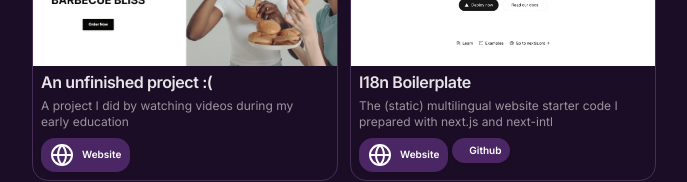
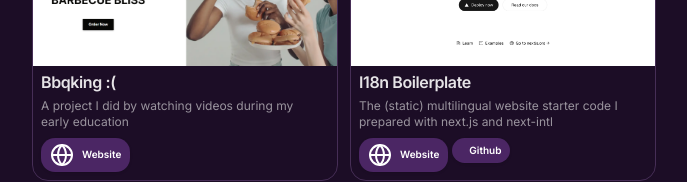
Before and after one commit to theebestzz/fekportfolio, a Next.js app: page / in a window 1280 px wide. Shown: the part 1941-2123 px from the top of the page, without its empty margins (296-983 px from the left). Built offline with nearby package versions, Linux system fonts and the light colour scheme.

Commit message:
Update resume.tsx

```diff
--- a/data/resume.tsx
+++ b/data/resume.tsx
@@ -180,7 +180,7 @@ export const DATA = {
          video: '',
       },
       {
-         title: 'An unfinished project :(',
+         title: 'Bbqking :(',
          href: 'https://bbqking.vercel.app',
          dates: '',
          active: true,
```
